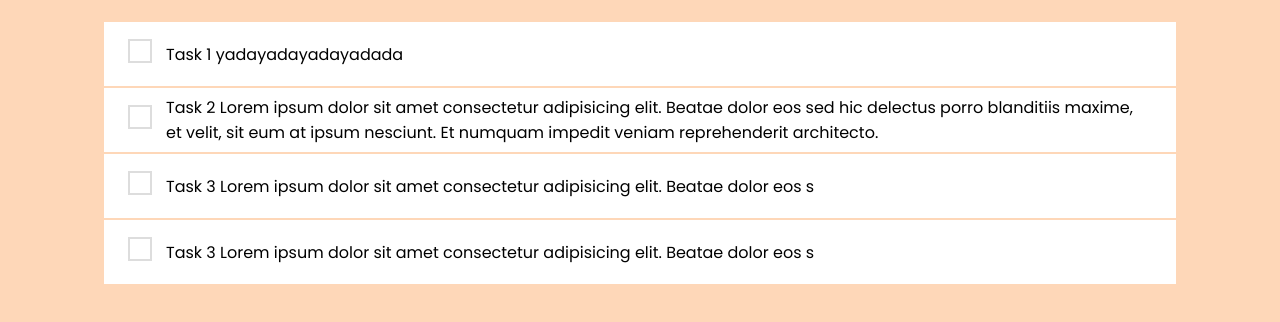
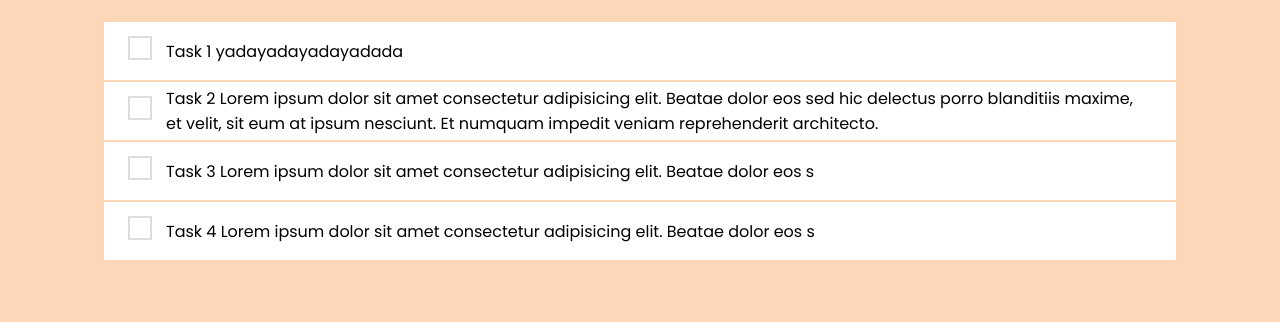
Before and after one commit to VanLMC/john-task-list, a React (Vite) app in the folder john-task-list/: page / in a window 1280 px wide. Shown: the top 322 px of the page. Built offline with nearby package versions, Linux system fonts and the light colour scheme.

Commit message:
feat: change names, imports, styles

```diff
--- a/john-task-list/src/App.tsx
+++ b/john-task-list/src/App.tsx
@@ -9,8 +9,6 @@ import { Container } from './styles';
 
 function App() {
 
-
-
   return (
     <>
     <Container>
--- a/john-task-list/src/components/draggable-list/index.tsx
+++ b/john-task-list/src/components/draggable-list/index.tsx
@@ -25,7 +25,7 @@ const mockedTasks : Array<Task> = [
   {
 
     id: '4',
-    text: 'Task 3 Lorem ipsum dolor sit amet consectetur adipisicing elit. Beatae dolor eos s',
+    text: 'Task 4 Lorem ipsum dolor sit amet consectetur adipisicing elit. Beatae dolor eos s',
     completed: false,
   }
 ]
@@ -59,6 +59,9 @@ const toggleCompleted = (taskId: string) => {
         {(provided) => (
           <ul
             {...provided.droppableProps}
+            style={{
+              listStyle: 'none',
+            }}
             ref={provided.innerRef}
           >
             {tasks.map((task, index) => (
--- a/john-task-list/src/components/list-item/index.tsx
+++ b/john-task-list/src/components/list-item/index.tsx
@@ -1,5 +1,5 @@
 import { Task } from "../../types"
-import Checkbox from '../new-checkbox';
+import Checkbox from '../checkbox';
 import { Container, ListItemText } from "./styles"
 
 interface ListItemProps {
--- a/john-task-list/src/components/list-item/styles.ts
+++ b/john-task-list/src/components/list-item/styles.ts
@@ -14,7 +14,7 @@ export const Container = styled.div<ContainerProps>`
   max-width: 1200px;
   margin: 0 auto;
   margin-top: 2px;
-  padding: 8px 24px;
+  padding: 5px 24px;
   border: '1px solid lightgrey';
   border-radius: 4;
   ${props =>
--- a/john-task-list/src/main.tsx
+++ b/john-task-list/src/main.tsx
@@ -1,4 +1,4 @@
-import React from 'react'
+
 import ReactDOM from 'react-dom/client'
 import App from './App.tsx'
 
--- a/john-task-list/src/types.ts
+++ b/john-task-list/src/types.ts
@@ -2,4 +2,5 @@ export interface Task {
     id: string;
     text: string;
     completed: boolean;
+    subtasks?: Array<Task>;
 }
```
Also changed, not shown: john-task-list/src/components/checkbox/index.tsx (renamed from john-task-list/src/components/new-checkbox/index.tsx), john-task-list/src/components/checkbox/styles.css (renamed from john-task-list/src/components/new-checkbox/styles.css).
